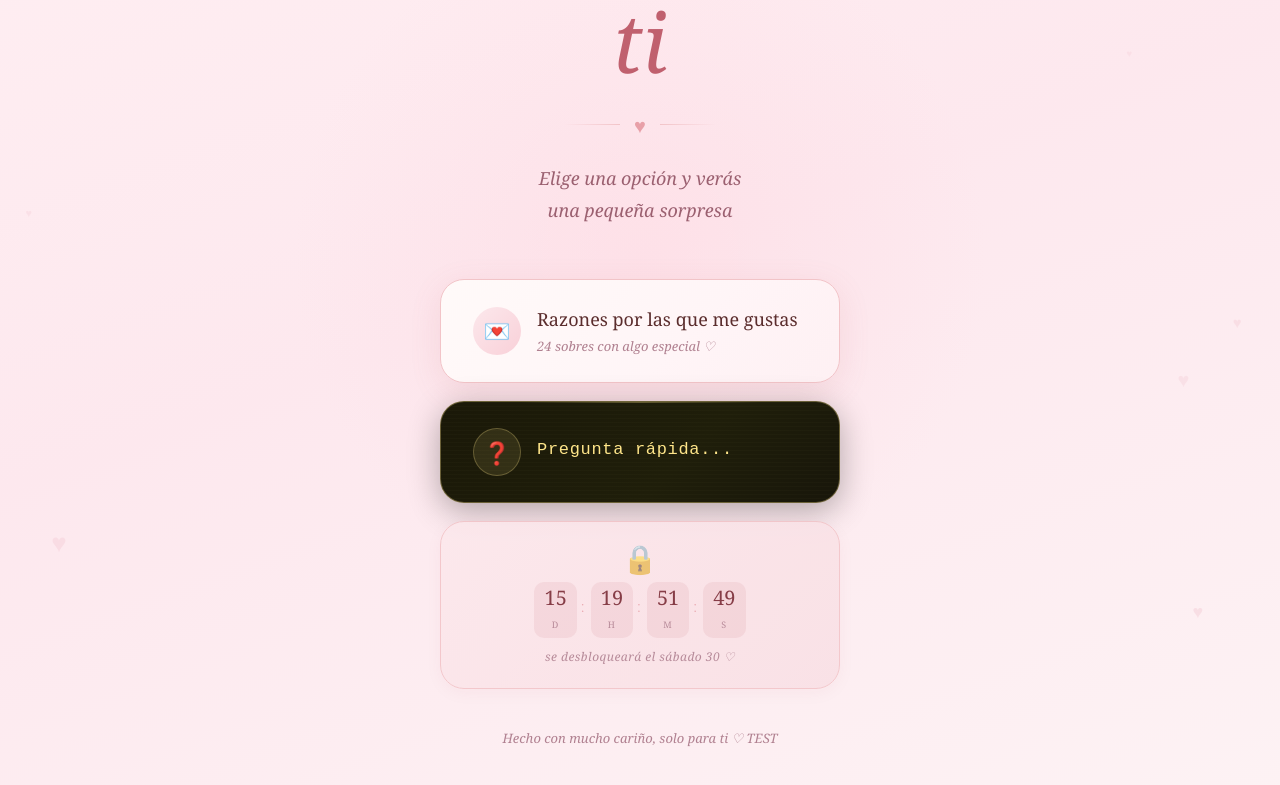
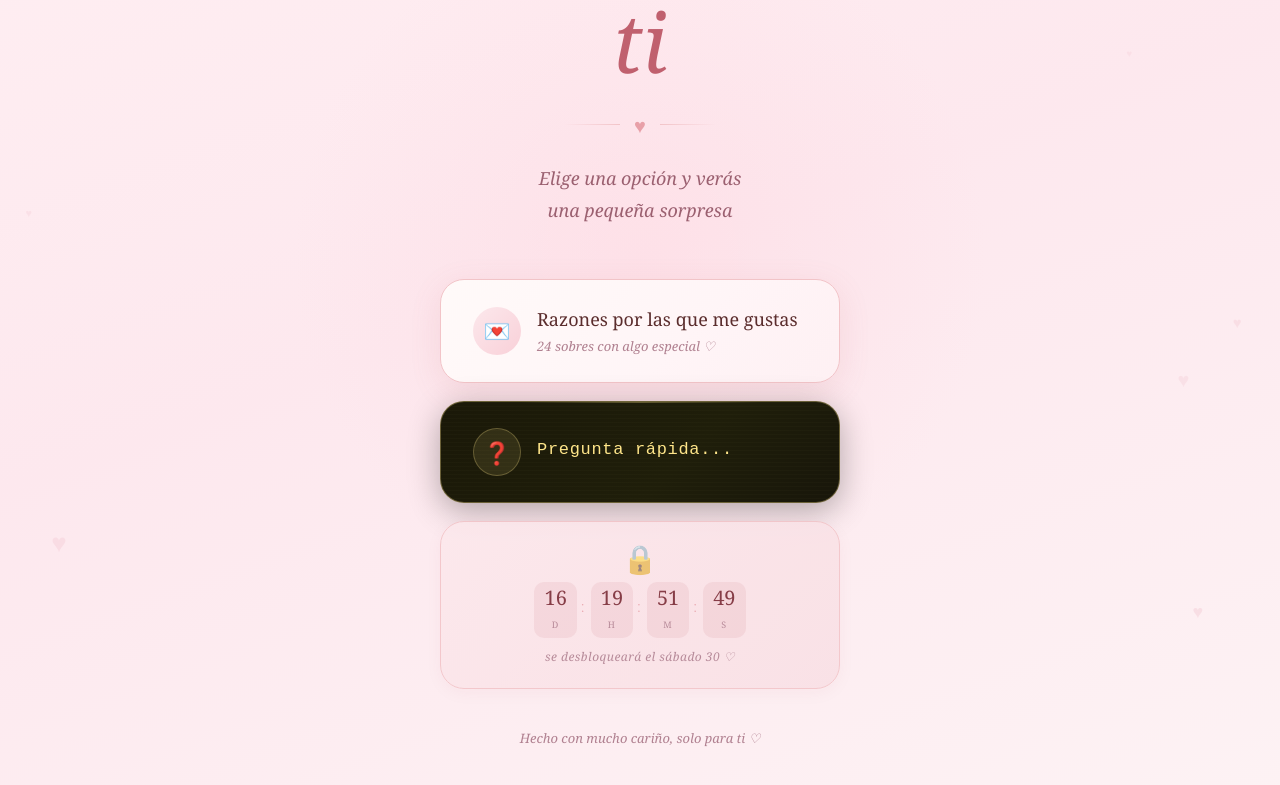
Before and after one commit to MTKArmandoGP/razones, a React (Vite) app: page / in a window 1280 px wide. Shown: the part 273-1058 px from the top of the page. Built offline with nearby package versions, Linux system fonts and the light colour scheme.

Commit message:
'ajuste_fecha'

```diff
--- a/src/components/LandingPage.jsx
+++ b/src/components/LandingPage.jsx
@@ -2,7 +2,7 @@ import { motion, AnimatePresence } from "framer-motion"
 import { useState, useEffect } from "react"
 
 // CAMBIA ESTA FECHA
-const TARGET = new Date("2026-05-29T00:00:00")
+const TARGET = new Date("2026-05-30T00:00:00")
 
 function getTimeLeft() {
   const diff = TARGET - new Date()
@@ -431,7 +431,7 @@ function LandingPage({ onGoCalendar, onGoProposal, onGoDate }) {
             fontStyle: "italic",
           }}
         >
-          Hecho con mucho cariño, solo para ti ♡ TEST
+          Hecho con mucho cariño, solo para ti ♡
         </motion.p>
       </div>
     </section>
```
